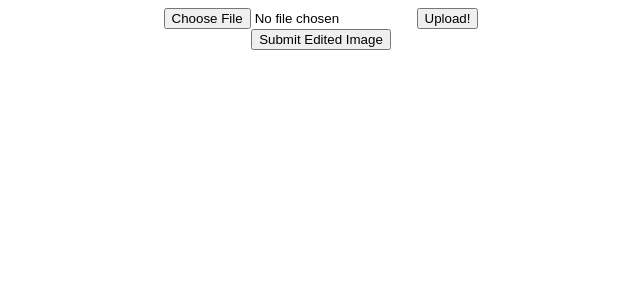
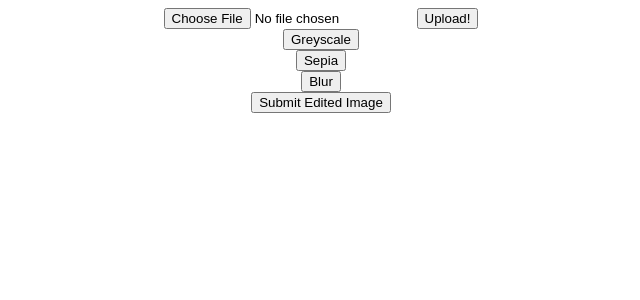
Before and after one commit to william-squires/react-pixly, a React (Create React App) app: page /new in a window 1280 px wide. Shown: the top 300 px of the page, without its empty margins (319-959 px from the left). Built offline with nearby package versions, Linux system fonts and the light colour scheme.

Commit message:
File Editing

```diff
--- a/package.json
+++ b/package.json
@@ -7,6 +7,7 @@
     "@testing-library/react": "^13.4.0",
     "@testing-library/user-event": "^13.5.0",
     "axios": "^1.4.0",
+    "jimp": "^0.22.7",
     "react": "^18.2.0",
     "react-dom": "^18.2.0",
     "react-router-dom": "^6.11.1",
--- a/src/Editor.js
+++ b/src/Editor.js
@@ -2,6 +2,8 @@ import UploadForm from "./UploadForm";
 import { useState } from "react";
 import Image from "./Image";
 import axios from "axios";
+require("jimp/browser/lib/jimp.js");
+const { Jimp } = window;
 
 /** Editor : edit a single image
  *
@@ -42,6 +44,38 @@ function Editor ({ imgUrl }) {
         });
   }
 
+  async function makeGreyscale() {
+    const f = await Jimp.read(fileDataUrl);
+    f.greyscale();
+    const base = await f.getBase64Async(Jimp.AUTO)
+    const fetched = await fetch(base)
+    console.log("FFF", f);
+    console.log("base64", base)
+    console.log("Fetch", fetched)
+    setWorkingImage(base)
+    setFileDataUrl(base)
+  }
+
+  async function makeSepia() {
+    const f = await Jimp.read(fileDataUrl);
+    f.sepia();
+    const base = await f.getBase64Async(Jimp.AUTO)
+    console.log("FFF", f);
+    console.log("base64", base)
+    setWorkingImage(base)
+    setFileDataUrl(base)
+  }
+
+  async function blur() {
+    const f = await Jimp.read(fileDataUrl);
+    f.blur(2);
+    const base = await f.getBase64Async(Jimp.AUTO)
+    console.log("FFF", f);
+    console.log("base64", base)
+    setWorkingImage(base)
+    setFileDataUrl(base)
+  }
+
   return (
   <div className="Editor">
     <UploadForm getImage={getImage}/>
@@ -49,7 +83,13 @@ function Editor ({ imgUrl }) {
       {workingImage && <Image imgUrl={fileDataUrl} />}
     </div>
     <div className="Editor editingTools">
-
+      <button onClick={makeGreyscale}>Greyscale</button>
+    </div>
+    <div className="Editor editingTools">
+      <button onClick={makeSepia}>Sepia</button>
+    </div>
+    <div className="Editor editingTools">
+      <button onClick={blur}>Blur</button>
     </div>
 
     <div className="Editor imageSubmit">
```
Also changed, not shown: 1 other file (tests, documents, lock files or other folders).
